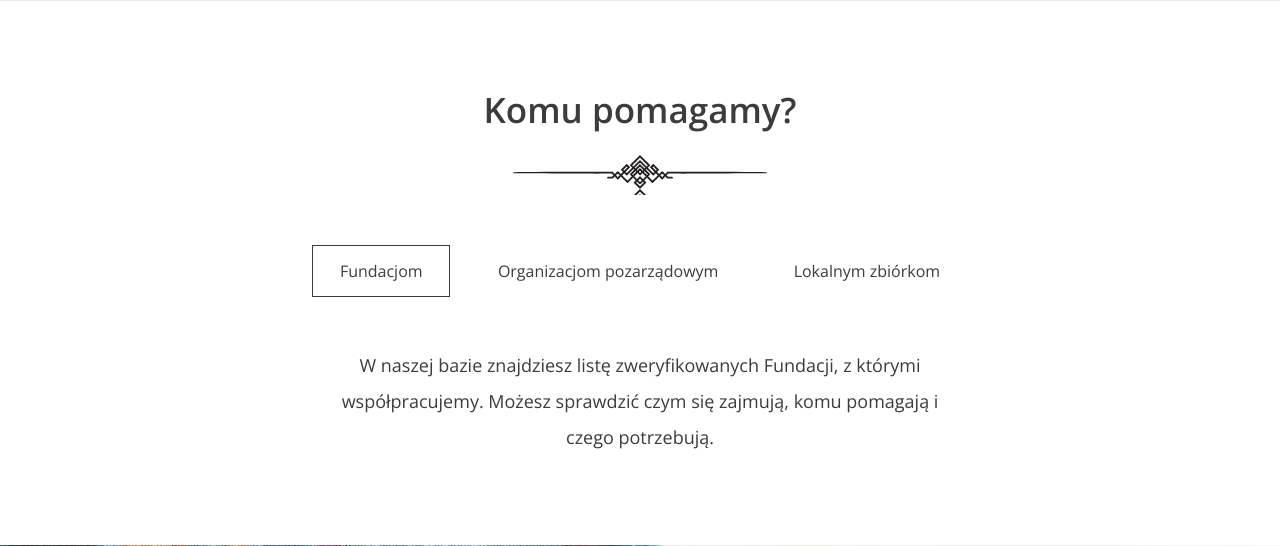
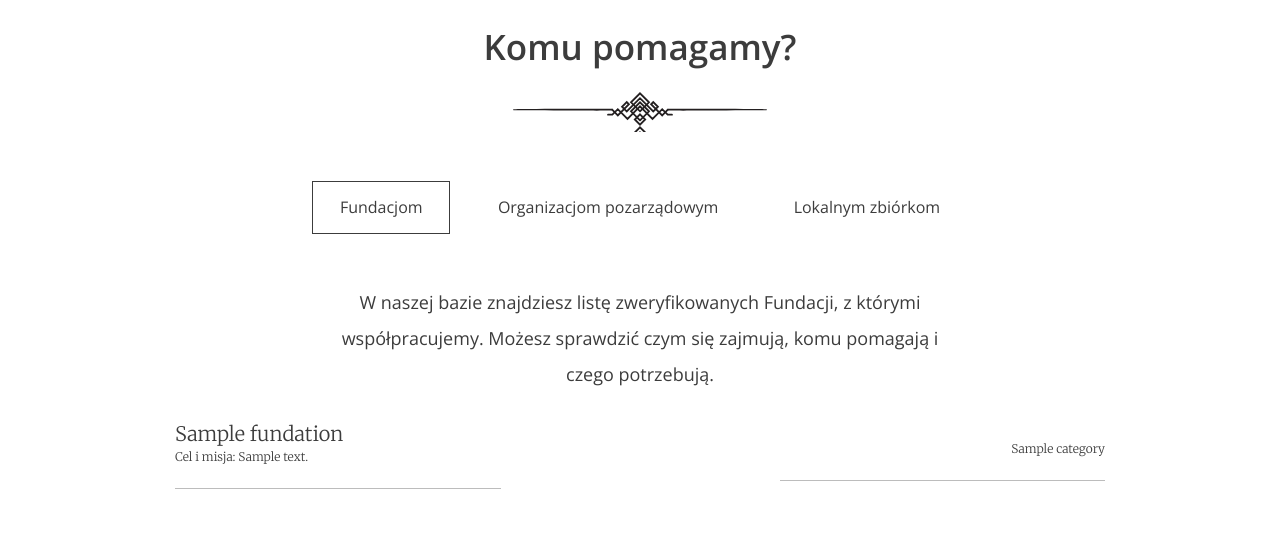
Before and after one commit to PawelZwo/Charity-donations-app, a Django app: template charity/templates/index.html in a window 1280 px wide. Shown: the part 2473-3019 px from the top of the page. Run offline with Django 4.2, Linux system fonts and the light colour scheme; the template is opened without the code that fills it: most values are stand-ins (such as "Sample title", 1, 10 or a date in 2020).

Commit message:
profile page, modified displays of organisations

```diff
--- a/base/urls.py
+++ b/base/urls.py
@@ -9,4 +9,5 @@
     path('register/', Register.as_view(), name='register'),
     path('add-donation/', AddDonation.as_view(), name='add_donation'),
     path('logout/', Logout.as_view(), name='logout'),
+    path('profile/<pk>/', Profile.as_view(), name='profile'),
 ]
--- a/charity/templates/__header__.html
+++ b/charity/templates/__header__.html
@@ -4,7 +4,7 @@
             <li class="logged-user">
                 Witaj {{ user.first_name|title }}
                 <ul class="dropdown">
-                    <li><a href="#">Profil</a></li>
+                    <li><a href="{% url 'profile' user.pk %}">Profil</a></li>
                     <li><a href="#">Ustawienia</a></li>
                     {% if user.is_superuser %}
                         <li><a href="admin/">Panel administracyjny</a></li>
@@ -21,7 +21,7 @@
     {% endif %}
 
     <ul>
-        <li><a href="{% url 'index' %}" class="btn btn--without-border active">Start</a></li>
+        <li><a href="{% url 'index' %}" class="btn btn--without-border">Start</a></li>
         <li><a href="{% url 'index' %}#stats" class="btn btn--without-border">O co chodzi?</a></li>
         <li><a href="{% url 'index' %}#about-us" class="btn btn--without-border">O nas</a></li>
         <li><a href="{% url 'index' %}#help" class="btn btn--without-border">Fundacje i organizacje</a></li>
--- a/charity/templates/index.html
+++ b/charity/templates/index.html
@@ -25,7 +25,7 @@
             </div>
 
             <div class="stats--item">
-                <em>{{ organisations }}</em>
+                <em>{{ places }}</em>
                 <h3>Wspartych organizacji</h3>
                 <p>Lorem ipsum dolor sit amet consectetur, adipisicing elit. Laboriosam magnam, sint nihil cupiditate
                     quas
@@ -89,20 +89,20 @@
             <p>W naszej bazie znajdziesz listę zweryfikowanych Fundacji, z którymi współpracujemy. Możesz sprawdzić czym
                 się zajmują, komu pomagają i czego potrzebują.</p>
 
-            {#            <ul class="help--slides-items">#}
-            {#                {% for fundation in fundations %}#}
-            {#                    <li>#}
-            {#                        <div class="col">#}
-            {#                            <div class="title">{{ fundation.name }}</div>#}
-            {#                            <div class="subtitle">{{ fundation.description }}</div>#}
-            {#                        </div>#}
-            {##}
-            {#                        <div class="col">#}
-            {#                            <div class="text">{{ fundation.category }}</div>#}
-            {#                        </div>#}
-            {#                    </li>#}
-            {#                {% endfor %}#}
-            {#            </ul>#}
+            <ul class="help--slides-items">
+                {% for fundation in fundations %}
+                    <li>
+                        <div class="col">
+                            <div class="title">{{ fundation.name }}</div>
+                            <div class="subtitle">Cel i misja: {{ fundation.description }}</div>
+                        </div>
+
+                        <div class="col">
+                            <div class="text">{{ fundation.category.all|join:", " }}</div>
+                        </div>
+                    </li>
+                {% endfor %}
+            </ul>
             <!-- Pagination
             <ul class="help--slides-pagination">
               <li><a href="#" class="btn btn--small btn--without-border active" data-page="1">1</a></li>
@@ -120,20 +120,20 @@
                 accusamus debitis. Ducimus, officia. Quia, sunt illum! Non iste placeat ab ipsum alias
                 quos suscipit corporis!
             </p>
-            {#            <ul class="help--slides-items">#}
-            {#                {% for organisation in organisations %}#}
-            {#                    <li>#}
-            {#                        <div class="col">#}
-            {#                            <div class="title">{{ organisation.name }}</div>#}
-            {#                            <div class="subtitle">{{ organisation.description }}</div>#}
-            {#                        </div>#}
-            {##}
-            {#                        <div class="col">#}
-            {#                            <div class="text">{{ organisation.category }}</div>#}
-            {#                        </div>#}
-            {#                    </li>#}
-            {#                {% endfor %}#}
-            {#            </ul>#}
+            <ul class="help--slides-items">
+                {% for organisation in organisations %}
+                    <li>
+                        <div class="col">
+                            <div class="title">{{ organisation.name }}</div>
+                            <div class="subtitle">Cel i misja: {{ organisation.description }}</div>
+                        </div>
+
+                        <div class="col">
+                            <div class="text">{{ organisation.category.all|join:", " }}</div>
+                        </div>
+                    </li>
+                {% endfor %}
+            </ul>
 
             <!-- Pagination
             <ul class="help--slides-pagination">
@@ -151,20 +151,20 @@
             <p>Lorem ipsum dolor sit amet, his ocurreret persequeris ea, ad utinam laudem duo. Verterem adipisci
                 partiendo
                 eos ne, ea his reque quaeque recteque, ne quo lobortis intellegam.</p>
-            {#            <ul class="help--slides-items">#}
-            {#                {% for local in locals %}#}
-            {#                    <li>#}
-            {#                        <div class="col">#}
-            {#                            <div class="title">{{ local.name }}</div>#}
-            {#                            <div class="subtitle">{{ local.description }}</div>#}
-            {#                        </div>#}
-            {##}
-            {#                        <div class="col">#}
-            {#                            <div class="text">{{ local.category }}</div>#}
-            {#                        </div>#}
-            {#                    </li>#}
-            {#                {% endfor %}#}
-            {#            </ul>#}
+            <ul class="help--slides-items">
+                {% for local in locals %}
+                    <li>
+                        <div class="col">
+                            <div class="title">{{ local.name }}</div>
+                            <div class="subtitle">Cel i misja: {{ local.description }}</div>
+                        </div>
+
+                        <div class="col">
+                            <div class="text">{{ local.category.all|join:", " }}</div>
+                        </div>
+                    </li>
+                {% endfor %}
+            </ul>
 
             <!-- Pagination
             <ul class="help--slides-pagination">
```
Also changed, not shown: charity/templates/profile.html (added, +14 -0 lines), charity/views.py (+14 -2 lines).
